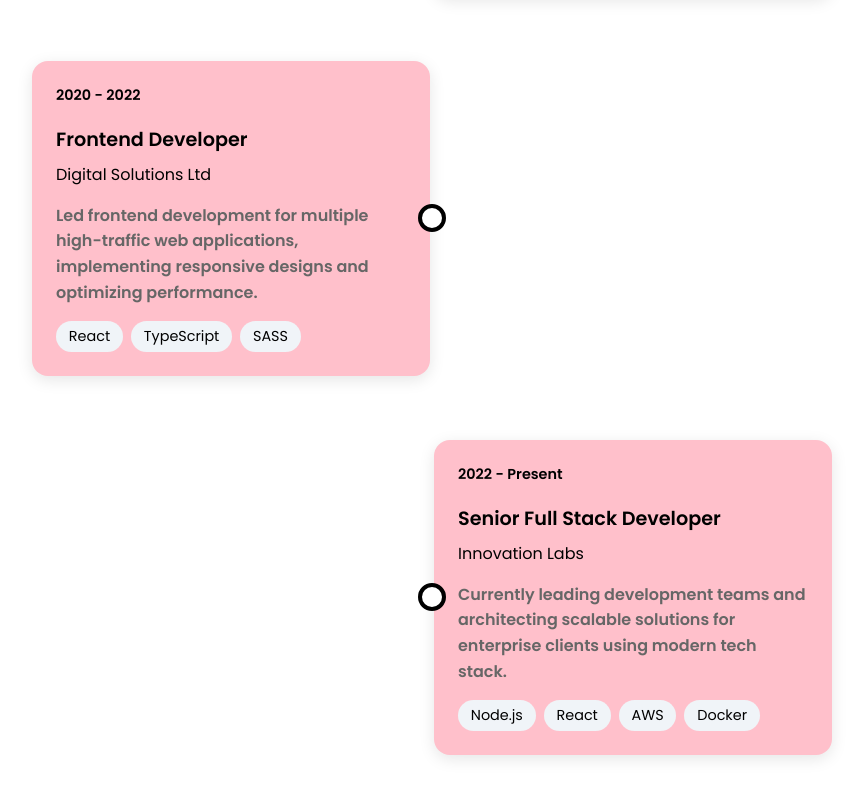
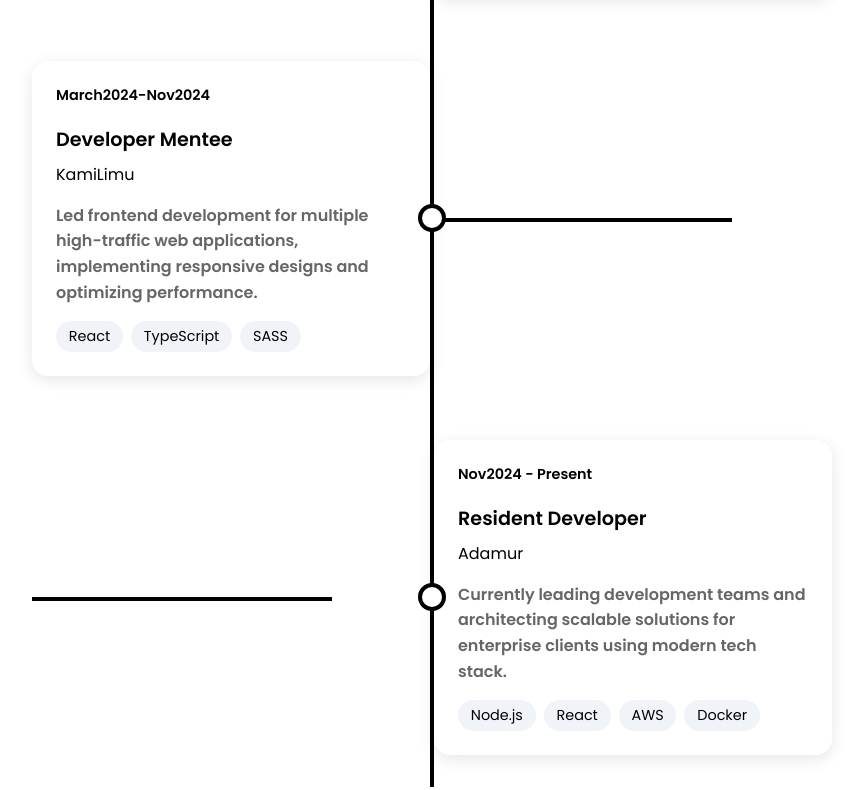
Before and after one commit to Anyona-00/New-portfolio, a plain HTML site: page index.html in a window 1280 px wide. Shown: the part 2183-2973 px from the top of the page, without its empty margins (208-1071 px from the left). Drawn offline with Linux system fonts and the light colour scheme.

Commit message:
updated the My-Work-expirience section

```diff
--- a/index.html
+++ b/index.html
@@ -200,10 +200,9 @@
       </div>
 
       <div class="timeline">
-        <!-- Example experiences - Replace with your own -->
         <div class="timeline-item">
           <div class="timeline-content">
-            <div class="timeline-date">2023-2022</div>
+            <div class="timeline-date">Jan2023-Oct2023</div>
             <h3 class="timeline-role">SEO Assistant</h3>
             <div class="timeline-company">OnMedia</div>
             <p class="timeline-description">
@@ -221,9 +220,9 @@
 
         <div class="timeline-item">
           <div class="timeline-content">
-            <div class="timeline-date">2020 - 2022</div>
-            <h3 class="timeline-role">Frontend Developer</h3>
-            <div class="timeline-company">Digital Solutions Ltd</div>
+            <div class="timeline-date">March2024-Nov2024</div>
+            <h3 class="timeline-role">Developer Mentee</h3>
+            <div class="timeline-company">KamiLimu</div>
             <p class="timeline-description">
               Led frontend development for multiple high-traffic web
               applications, implementing responsive designs and optimizing
@@ -239,9 +238,9 @@
 
         <div class="timeline-item">
           <div class="timeline-content">
-            <div class="timeline-date">2022 - Present</div>
-            <h3 class="timeline-role">Senior Full Stack Developer</h3>
-            <div class="timeline-company">Innovation Labs</div>
+            <div class="timeline-date">Nov2024 - Present</div>
+            <h3 class="timeline-role">Resident Developer</h3>
+            <div class="timeline-company">Adamur</div>
             <p class="timeline-description">
               Currently leading development teams and architecting scalable
               solutions for enterprise clients using modern tech stack.
--- a/style.css
+++ b/style.css
@@ -13,6 +13,7 @@
   --button-border: rgb(53, 53, 53) 0.2rem solid;
   --button-border-2: rgb(255, 255, 255) 0.2rem solid;
   --container-border: 1px solid black;
+  --branch-width: 4px;
 }
 
 /*Dark Mode*/
@@ -29,6 +30,7 @@
   --button-border: rgb(202, 202, 202) 0.2rem solid;
   --button-border-2: rgb(0, 0, 0) 0.1rem solid;
   --container-border: 1px solid white;
+  --branch-width: 4px;
 }
 
 @keyframes appear {
@@ -385,7 +387,7 @@ section p {
   position: relative;
   width: calc(50% - 50px);
   padding: 1.5rem;
-  background: pink;
+
   border-radius: 1rem;
   box-shadow: 0 4px 16px rgba(0, 0, 0, 0.1);
 }
```
